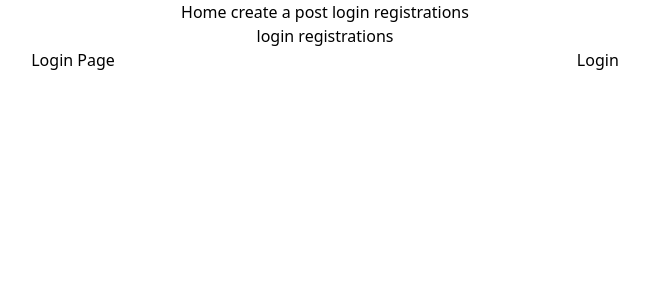
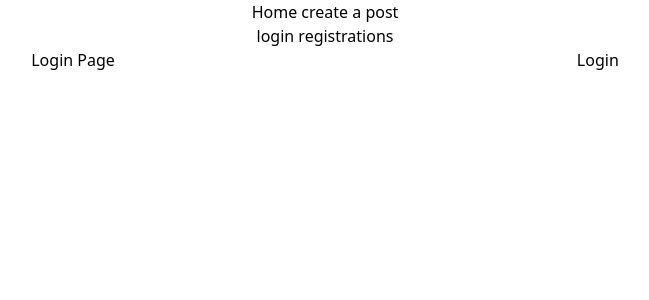
Before and after one commit to TylerWong92/finalproject, a React (Create React App) app in the folder client/: page /login in a window 1280 px wide. Shown: the top 300 px of the page, without its empty margins (315-964 px from the left). Built offline with nearby package versions, Linux system fonts and the light colour scheme.

Commit message:
Create useContext for Auth and useState for Auth

```diff
--- a/client/src/App.js
+++ b/client/src/App.js
@@ -5,16 +5,26 @@ import CreatePost from "./pages/CreatePost";
 import Post from "./pages/Post";
 import Login from "./pages/Login";
 import Registration from "./pages/Registration";
+import { AuthContext } from "./helpers/AuthContext";
+import { useState, useEffect } from "react";
 
 function App() {
+  const [authState, setAuthState] = useState(false);
+
+  // When page is refresh it would setState to true if accessToken
+  useEffect(() => {
+    if (localStorage.getItem("accessToken")) {
+      setAuthState(true);
+    }
+  }, []);
+
   return (
     <div className="App">
+      <AuthContext.Provider value={{ authState, setAuthState }}>
         <Router>
           <Link to="/">Home </Link>
           <Link to="/createpost">create a post </Link>
-        <Link to="/login">login </Link>
-        <Link to="/registration">registrations </Link>
-        {!localStorage.getItem("accessToken") && (
+          {!authState && (
             <div>
               <Link to="/login">login </Link>
               <Link to="/registration">registrations </Link>
@@ -28,6 +38,7 @@ function App() {
             <Route path="/login" element={<Login />} />
           </Routes>
         </Router>
+      </AuthContext.Provider>
     </div>
   );
 }
--- /dev/null
+++ b/client/src/helpers/AuthContext.js
@@ -0,0 +1,3 @@
+import { createContext } from "react";
+
+export const AuthContext = createContext("");
--- a/client/src/pages/Login.js
+++ b/client/src/pages/Login.js
@@ -1,10 +1,12 @@
-import React, { useState } from "react";
+import React, { useState, useContext } from "react";
 import axios from "axios";
 import { useNavigate } from "react-router-dom";
+import { AuthContext } from "../helpers/AuthContext";
 
 const Login = () => {
   const [username, setUsername] = useState("");
   const [password, setPassword] = useState("");
+  const { setAuthState } = useContext(AuthContext);
   let navigate = useNavigate();
 
   const login = () => {
@@ -13,6 +15,7 @@ const Login = () => {
       if (response.data.error) {
         alert(response.data.error);
       } else localStorage.setItem("accessToken", response.data);
+      setAuthState(true);
       navigate("/");
     });
   };
```
Lines whose indentation alone changed are shown as unchanged.
